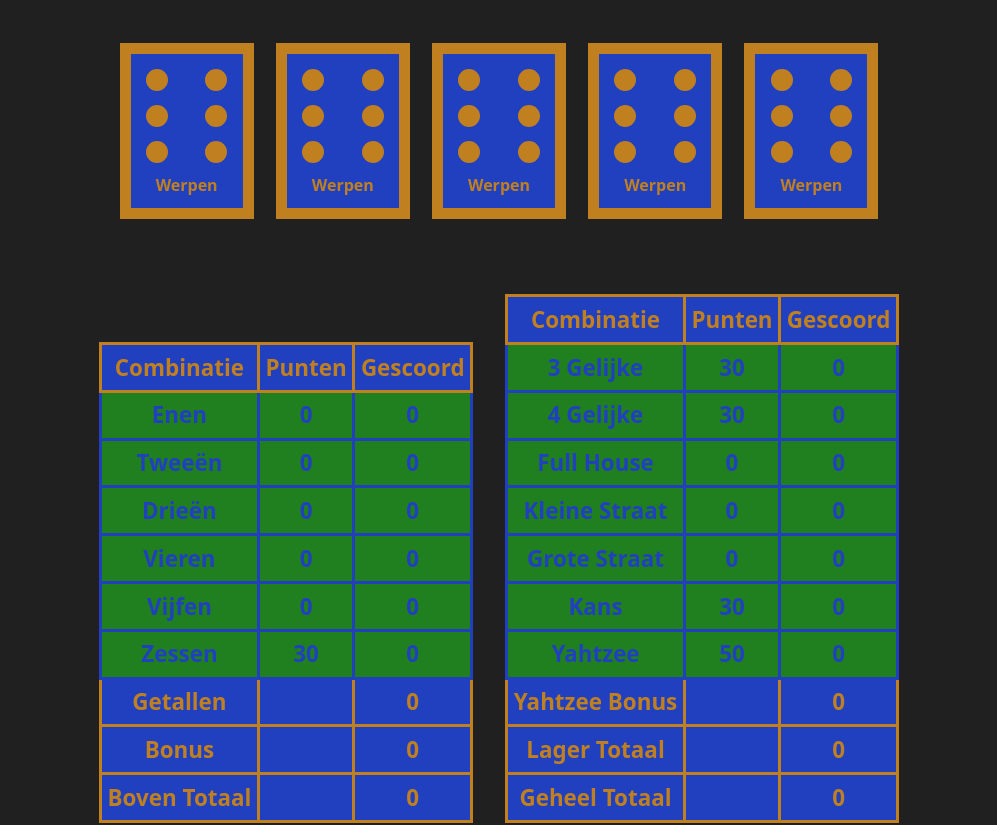
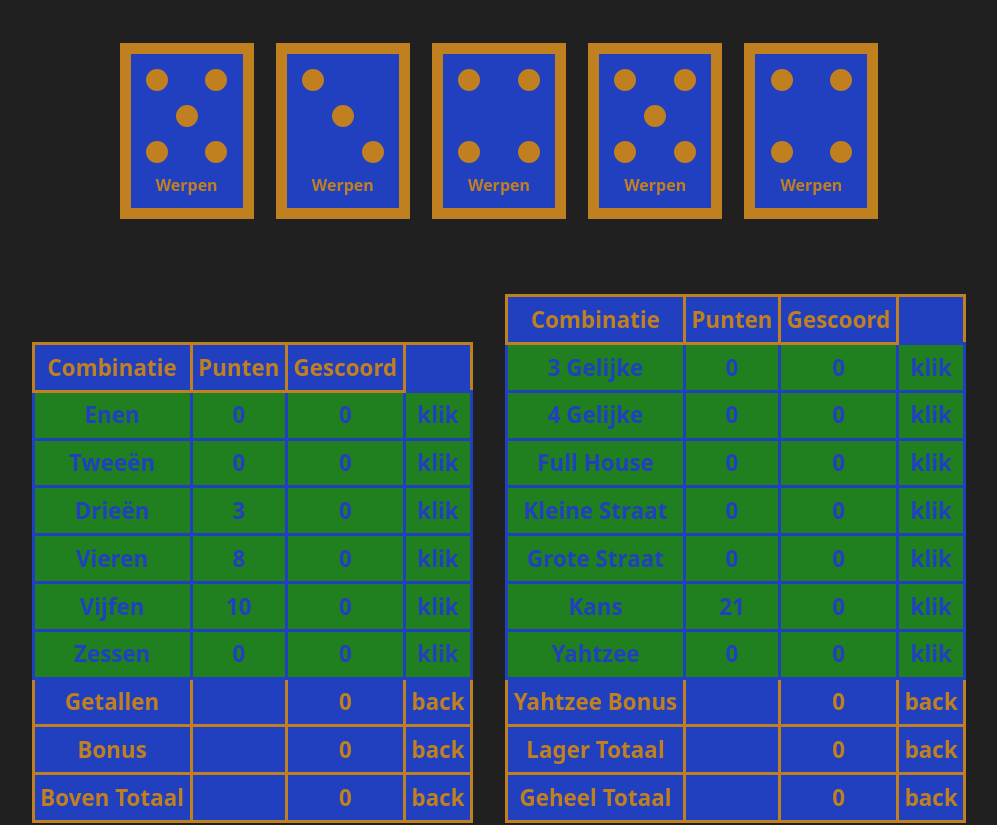
Before and after one commit to janderkkotlarski/vue_yahtzee, a Vue app: page / in a window 1280 px wide. Shown: the top 825 px of the page, without its empty margins (141-1138 px from the left). Built offline with nearby package versions, Linux system fonts and the light colour scheme.

Commit message:
Need to rework some of the scoring and locking mechanisms

```diff
--- a/src/components/Scorer.vue
+++ b/src/components/Scorer.vue
@@ -53,7 +53,7 @@
     }
 };
 
-const number = 6;
+const number = 0;
 
 rolling(number);
 
@@ -173,20 +173,54 @@
     }
 };
 
+const lockCount = list => {
+    let locks = 0;
+
+    for (const entry of list) {
+        if (entry.locked === lock) {
+            ++locks;
+        }
+    }
+
+    return locks;
+};
+
+const lockList = list => {
+    let locks = 0;
+
+    for (const entry of list) {
+        if (entry.locked === lock) {
+            ++locks;
+        }
+
+        if (entry.locked === back && locks > list.length - 4) {
+            entry.locked = lock;
+        }
+    }
+};
+
+const finalSummer = list => {
+    let summed = 0;
+
+    for (const entry of list) {
+        if (entry.locked != back) {
+            summed += entry.final;
+        }
+    }
+
+    return summed;
+};
+
 const sumUpper = () => {
-    let summed = 0;
     const scores = scoreUpper.scores;
-
-    for (let number = 1; number <= valueMax; ++number) {
-        summed += arrayEntry(scores, 'id', number).final;
-    }
+    const summed = finalSummer(scores);
 
     arrayEntry(scores, 'id', 'summed').final = summed;
     const bonus = summed >= 63 ? 35 : 0;
     arrayEntry(scores, 'id', 'bonus').final = bonus;
     arrayEntry(scores, 'id', 'upper').final = summed + bonus;
 
-    fullyLocked(scoreUpper);
+    lockList(scores);
 };
 
 const multiYahtzee = () => {
@@ -274,29 +308,15 @@
 };
 
 const sumLower = () => {
-    let summed = 0;
     const scores = scoreLower.scores;
-
-    const indices = [
-        {id: 'three'},
-        {id: 'four'},
-        {id: 'full'},
-        {id: 'small'},
-        {id: 'large'},
-        {id: 'chance'},
-        {id: 'yahtzee'},
-    ];
-
-    for (const index of indices) {
-        summed += arrayEntry(scores, 'id', index.id).final;
-    }
+    const summed = finalSummer(scores);
 
     arrayEntry(scores, 'id', 'yonus').final = extraYahtzee.value * 100;
     arrayEntry(scores, 'id', 'lower').final = summed;
     arrayEntry(scores, 'id', 'total').final =
         summed + extraYahtzee.value * 100 + arrayEntry(scoreUpper.scores, 'id', 'upper').final;
 
-    fullyLocked(scoreLower);
+    lockList(scores);
 };
 
 const recount = () => {
@@ -316,7 +336,7 @@
             return (
                 index === eyes ||
                 (arrayEntry(scoreUpper.scores, 'id', eyes).locked === lock && typeof index != 'number') ||
-                scoreLower.locks === scoreLower.scores.length
+                lockCount(scoreLower.scores) === scoreLower.scores.length
             );
         }
     }
@@ -360,7 +380,7 @@
     recount();
 };
 
-//
+// <Scorelist :listing="scoreUpper.scores" />
 </script>
 
 <template>
@@ -394,6 +414,7 @@
                 <td>{{ score.title }}</td>
                 <td>{{ score.scored }}</td>
                 <td>{{ score.final }}</td>
+                <td>{{ score.locked }}</td>
             </tr>
         </table>
     </div>
@@ -414,12 +435,11 @@
                 <td>{{ score.title }}</td>
                 <td>{{ score.scored }}</td>
                 <td>{{ score.final }}</td>
+                <td>{{ score.locked }}</td>
             </tr>
         </table>
     </div>
 
     <br />
     <br />
-
-    <Scorelist :listing="scoreUpper.scores" />
 </template>
```
